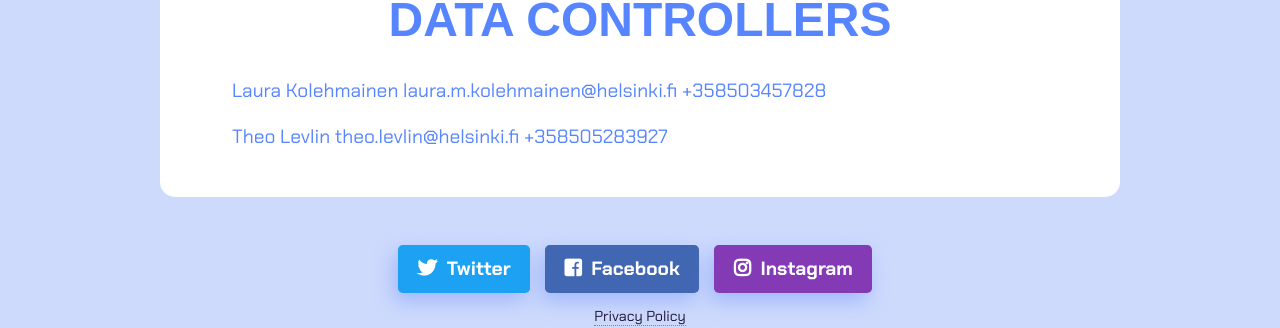
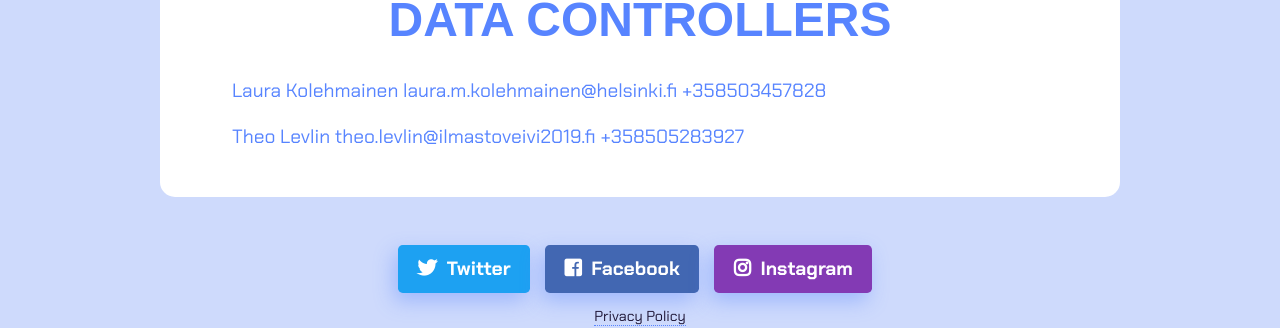
Before and after one commit to ilmastoveivi/ilmastoveivi.github.io, a Jekyll site: the page built from legal.md, in a window 1280 px wide and 900 px high, scrolled down 4812 px. Shown: the part 272-600 px from the top of the window. Built offline with Jekyll 4.4.1, drawn with Linux system fonts in a browser that asks for light colours; nearby versions of some CDN libraries; some web fonts are replaced.

Commit message:
Change email address in legal text

```diff
--- a/legal.md
+++ b/legal.md
@@ -100,5 +100,5 @@ laura.m.kolehmainen@helsinki.fi
 +358503457828
 
 Theo Levlin
-theo.levlin@helsinki.fi
+theo.levlin@ilmastoveivi2019.fi
 +358505283927
```
Also changed, not shown: dataskyddsbeskrivning.md (+1 -1 lines), tietosuojaseloste.md (+1 -1 lines).
